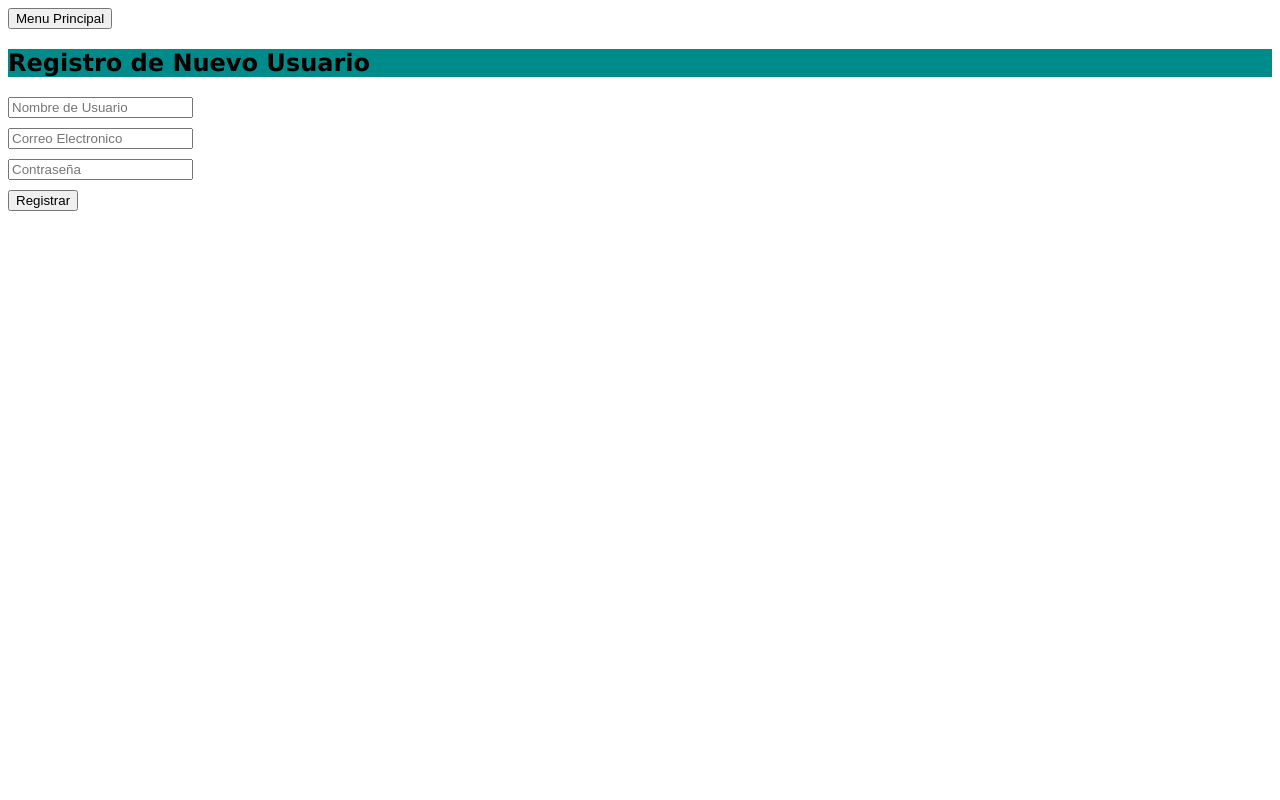
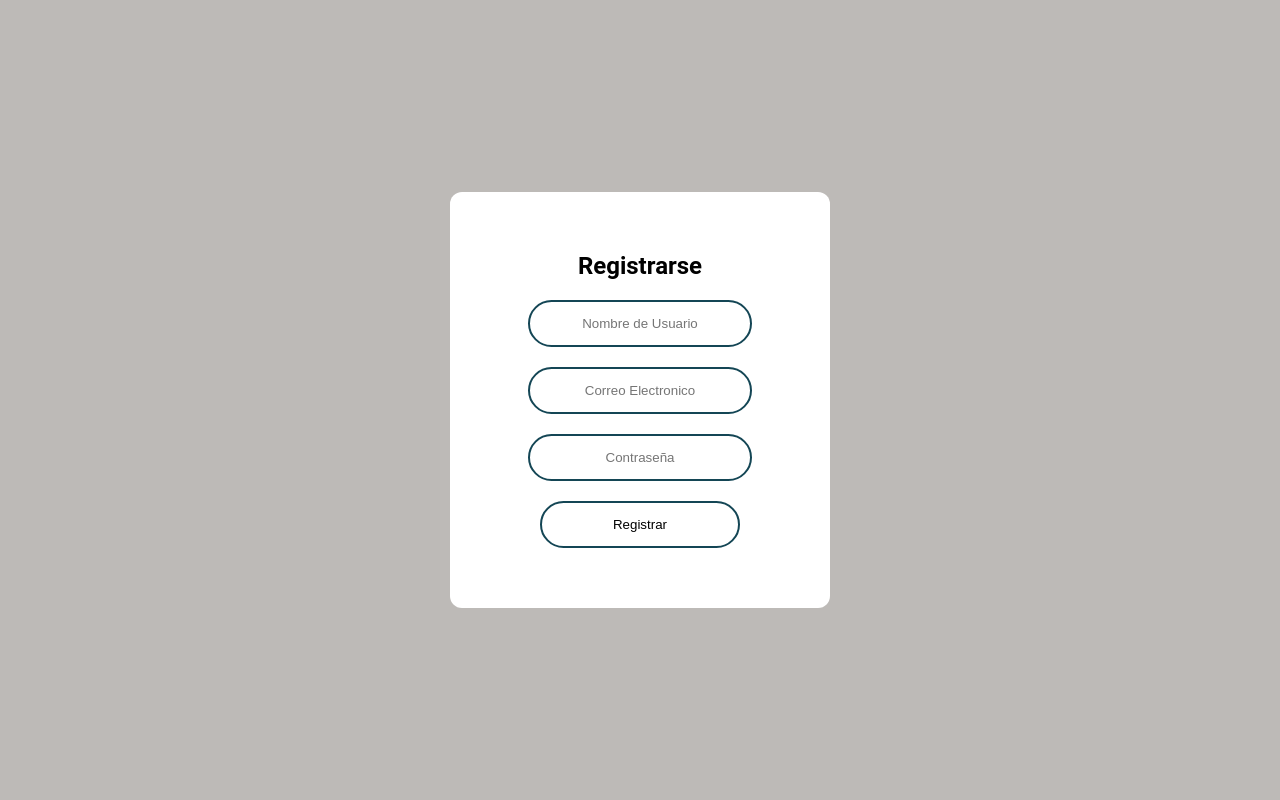
Before and after one commit to IvnMatz/Tarimera-DesWebII, a Flask app: page /register in a window 1280 px wide. Run offline with Flask 3, Linux system fonts and the light colour scheme.

Commit message:
formularios estilizados

```diff
--- /dev/null
+++ b/static/formsStyles.css
@@ -0,0 +1,55 @@
+body, html{
+  height: 100%;
+}
+
+body{
+  margin: 0;
+  padding: 0;
+  background: rgb(189, 186, 183);
+
+  display: flex;
+  flex-direction: row;
+  flex-wrap: wrap;
+  justify-content: center;
+  align-items: center;
+  font-family: Roboto, sans-serif;
+}
+
+.form-box {
+  width: 300px;
+  padding: 40px;
+  background-color: rgb(255, 255, 255);
+  text-align: center;
+  border-radius: 12px;
+}
+
+.form-title{
+  color: rgb(0, 0, 0);
+  font-weight: 700;
+}
+
+.form-box input, button{
+  background: None;
+  border: 2px solid #144655;
+  display: block;
+  margin: 20px auto;
+  padding: 14px 10px;
+  text-align: center;
+  width: 200px;
+  outline: none;
+  border-radius: 24px;
+  color: black;
+  transition: 0.2s;
+}
+
+.form-box input:focus, .form-box input:hover {
+  width: 250px;
+  border: 2px solid #19a1ca;
+}
+
+.form-box button:hover, .form-box button:focus{
+  background: #144655;
+  border: 2px solid #144655;
+  width: 220px;
+  color:white;
+}
--- a/static/register.css
+++ /dev/null
@@ -1,20 +0,0 @@
-input, button {
-    display: block;
-    margin-bottom: 10px; /* Espaciado entre los elementos */
-  }
-
-  h2 {
-    display: block;
-    background-color:darkcyan;
-    font-family: 'Lucida Sans', 'Lucida Sans Regular', 'Lucida Grande', 'Lucida Sans Unicode', Geneva, Verdana, sans-serif;
-  }
-
-  button:hover{
-    background-color: white;
-    color: black;
-  }
-
-  a{
-    color: black;
-    text-decoration: none;
-  }
--- a/templates/register.html
+++ b/templates/register.html
@@ -4,14 +4,12 @@
     <meta charset="UTF-8">
     <meta name="viewport" content="width=device-width, initial-scale=1.0">
     <title>Registro</title>
-    <link rel="stylesheet" href="{{ url_for('static', filename='register.css') }}">
+    <link rel="stylesheet" href="{{ url_for('static', filename='formsStyles.css') }}">
     <link rel="icon" href="icon.png" type="image/x-icon">
 </head>
 <body>
-    <button> <a href="http://localhost:5000/"> Menu Principal </a> </button>
-
-    <h2> Registro de Nuevo Usuario </h2>
-    <form method="POST">
+    <form method="POST" class="form-box">
+        <h2 class="title"> Registrarse </h2>
         <input type="text" name="username" placeholder="Nombre de Usuario">
         <input type="text" name="mail" placeholder="Correo Electronico">
         <input type="password" name="password" placeholder="Contraseña">
```
Also changed, not shown: templates/login.html (+3 -4 lines).
